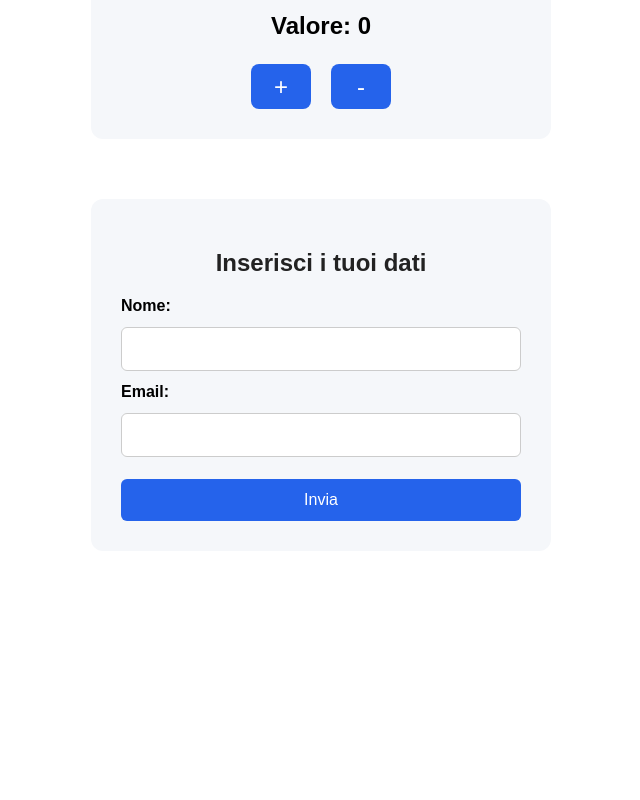
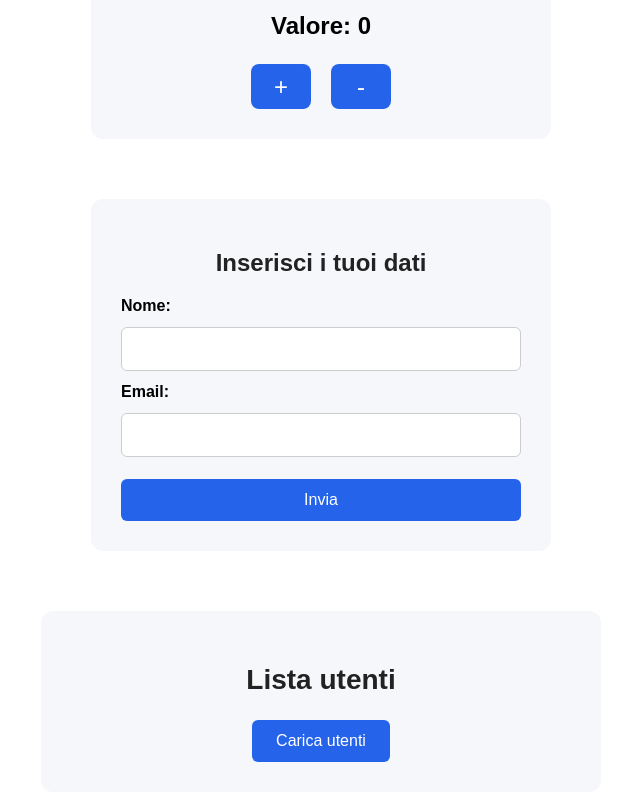
Before and after one commit to linairiscm/my_first_project, a React (Vite) app: page / in a window 1280 px wide. Shown: the part 1109-1909 px from the top of the page, without its empty margins (319-959 px from the left). Before the commit the page ends 1720 px from the top, so only its background shows below. Built offline with nearby package versions, Linux system fonts and the light colour scheme.

Commit message:
Selfwork Gestione Side-effect completato

```diff
--- a/src/App.jsx
+++ b/src/App.jsx
@@ -4,6 +4,7 @@ import Header from "./components/Header";
 import List from "./components/List";
 import Counter from "./components/Counter";
 import Form from "./components/Form";
+import LoadingData from "./components/LoadingData";
 
 function App() {
   const names = ["Marco", "Luca", "Giulia", "Andrea"];
@@ -21,6 +22,7 @@ function App() {
 
       <Counter />
       <Form />
+      <LoadingData />
     </>
   );
 }
--- /dev/null
+++ b/src/components/LoadingData.jsx
@@ -0,0 +1,56 @@
+
+import { useState, useEffect } from "react";
+
+export default function LoadingData() {
+  const [users, setUsers] = useState([]);
+  const [showUsers, setShowUsers] = useState(false);
+  const [loading, setLoading] = useState(false);
+
+  useEffect(() => {
+    if (showUsers) {
+      const fetchUsers = async () => {
+        setLoading(true);
+
+        try {
+          const response = await fetch("https://jsonplaceholder.typicode.com/users");
+          const data = await response.json();
+
+          await new Promise((resolve) => setTimeout(resolve, 1000));
+
+          setUsers(data);
+        } finally {
+          setLoading(false);
+        }
+      };
+
+      fetchUsers();
+    }
+  }, [showUsers]);
+
+  const handleClick = () => {
+    setShowUsers((prev) => !prev);
+  };
+
+  return (
+    <section className="loading_data">
+      <h2>Lista utenti</h2>
+
+      <button onClick={handleClick}>
+        {showUsers ? "Nascondi utenti" : "Carica utenti"}
+      </button>
+
+      {showUsers && loading && <p>Loading...</p>}
+
+      {showUsers && !loading && (
+        <ul>
+          {users.map((user) => (
+            <li key={user.id}>
+              <p>Nome: {user.name}</p>
+              <p>Email: {user.email}</p>
+            </li>
+          ))}
+        </ul>
+      )}
+    </section>
+  );
+}
--- a/src/index.css
+++ b/src/index.css
@@ -149,3 +149,54 @@ body {
 .user_card p {
   overflow-wrap: anywhere;
 }
+
+
+
+/* Loading Data */
+.loading_data {
+  max-width: 500px;
+  margin: 60px auto;
+  padding: 30px;
+  background-color: #f5f7fa;
+  border-radius: 12px;
+  text-align: center;
+}
+
+.loading_data h2 {
+  color: #222;
+  font-size: 28px;
+}
+
+.loading_data button {
+  padding: 12px 24px;
+  border: none;
+  border-radius: 6px;
+  background-color: #2563eb;
+  color: white;
+  font-size: 16px;
+  cursor: pointer;
+}
+
+.loading_data button:hover {
+  background-color: #1d4ed8;
+}
+
+.loading_data ul {
+  list-style: none;
+  padding: 0;
+  margin-top: 25px;
+}
+
+.loading_data li {
+  padding: 15px;
+  margin-bottom: 12px;
+  background-color: white;
+  border: 1px solid #ddd;
+  border-radius: 8px;
+  text-align: left;
+}
+
+.loading_data li p {
+  margin: 5px 0;
+  overflow-wrap: anywhere;
+}
```
